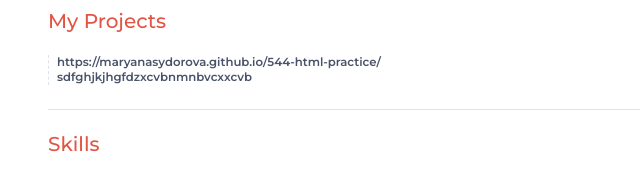
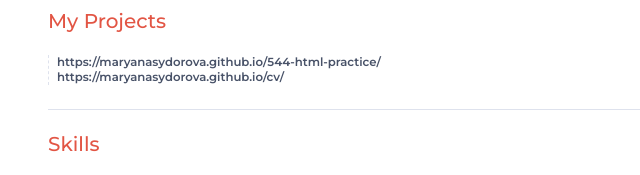
Before and after one commit to maryanasydorova/cv, a plain HTML site: page index.html in a window 1280 px wide. Shown: the part 393-568 px from the top of the page, 0-640 px from the left. Drawn offline with Linux system fonts and the light colour scheme.

Commit message:
initial code

```diff
--- a/index.html
+++ b/index.html
@@ -42,7 +42,7 @@
       <div class="info__content"></div>
       <article class="project_link">
         <h3 class="project_title">https://maryanasydorova.github.io/544-html-practice/</h3>
-        <h3 class="project_title">sdfghjkjhgfdzxcvbnmnbvcxxcvb</h3>
+        <h3 class="project_title">https://maryanasydorova.github.io/cv/</h3>
       </article>
 
 
```
